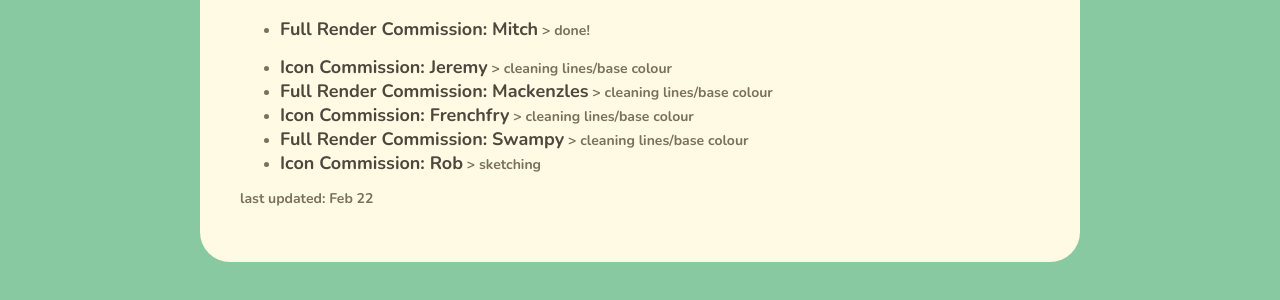
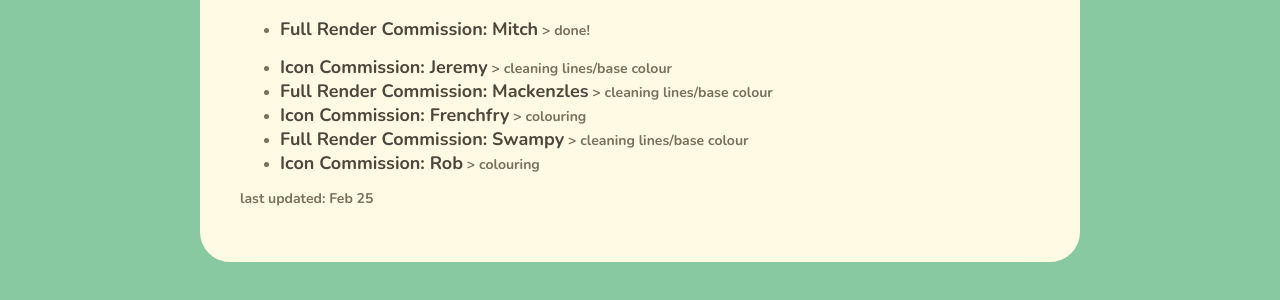
Before and after one commit to antheakwong/antheakwong.github.io, a Jekyll site: the page built from commissions/index.md, in a window 1280 px wide and 900 px high, scrolled down 2116 px. Shown: the part 558-858 px from the top of the window. Built offline with Jekyll 4.4.1, drawn with Linux system fonts in a browser that asks for light colours; nearby versions of some CDN libraries.

Commit message:
updated status

```diff
--- a/commissions/index.md
+++ b/commissions/index.md
@@ -56,8 +56,8 @@ Won’t draw: NSFW, mecha, offensive/shock content
 
 - **Icon Commission: Jeremy** > cleaning lines/base colour
 - **Full Render Commission: Mackenzles** > cleaning lines/base colour
-- **Icon Commission: Frenchfry** > cleaning lines/base colour
+- **Icon Commission: Frenchfry** > colouring
 - **Full Render Commission: Swampy** > cleaning lines/base colour
-- **Icon Commission: Rob** > sketching
+- **Icon Commission: Rob** > colouring
 
-last updated: Feb 22
+last updated: Feb 25
```
